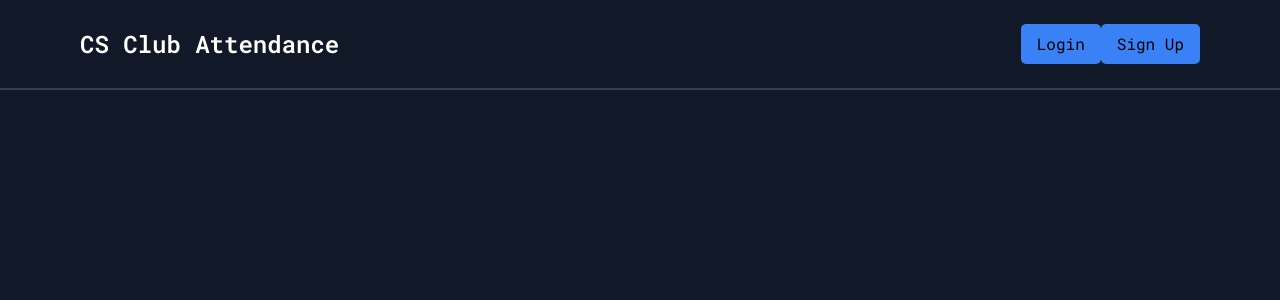
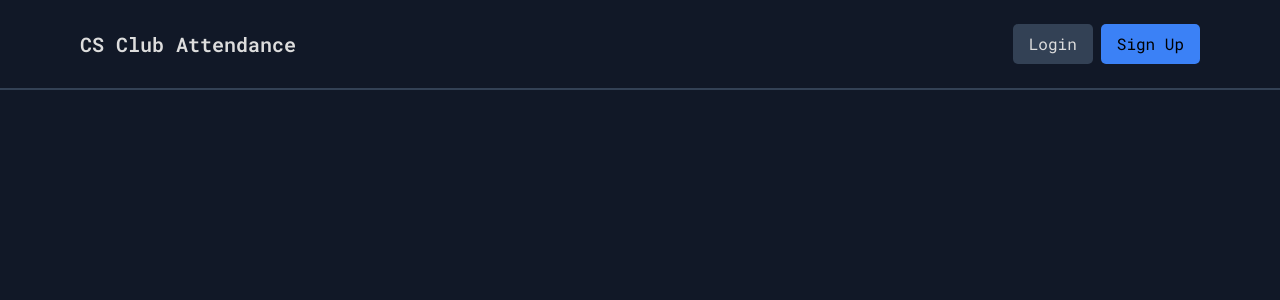
Before and after one commit to derek-byte/CS-Club-Attendance-Dashboard, a Next.js app: page /layout in a window 1280 px wide. Shown: the top 300 px of the page. Built offline with nearby package versions, Linux system fonts and the light colour scheme.

Commit message:
feat: style navbar

```diff
--- a/components/navbar.jsx
+++ b/components/navbar.jsx
@@ -11,9 +11,9 @@ export default function Navbar() {
   return (
     <nav className="w-full flex justify-center absolute top-0 bg-background border-b-2 border-b-slate-700">
       <div className="max-w-6xl w-full px-4 py-6 flex justify-between items-center">
-        <h1 className="text-white text-2xl font-semibold">CS Club Attendance</h1>
-        <div>
-          <button className="">
+        <h1 className="text-xl font-semibold">CS Club Attendance</h1>
+        <div className='flex items-center gap-2'>
+          <button className="contrast">
             Login
           </button>
           <button onClick={() => {handleLogout();}} className="">
--- a/styles/styles.scss
+++ b/styles/styles.scss
@@ -12,6 +12,7 @@ body {
 }
 
 h1, h2, h3, h4 {
+  color: theme('colors.text');
   font-family: 'Roboto Mono', monospace;
 }
 
@@ -21,8 +22,14 @@ button:not(.no-styles) {
   border-radius: 5px;
   background-color: theme('colors.accent');
   transition: opacity 0.2s ease-in-out;
+  color: black;
 
   &:hover {
     opacity: 0.8;
   }
+
+  &.contrast {
+    background-color: theme('colors.dimmed');
+    color: theme('colors.text');
+  }
 }
--- a/tailwind.config.js
+++ b/tailwind.config.js
@@ -9,7 +9,8 @@ module.exports = {
       colors: {
         background: "#111827",
         accent: "#3b81f6",
-        dimmed: "#334155"
+        dimmed: "#334155",
+        text: "#ddd"
       }
     },
   },
```
